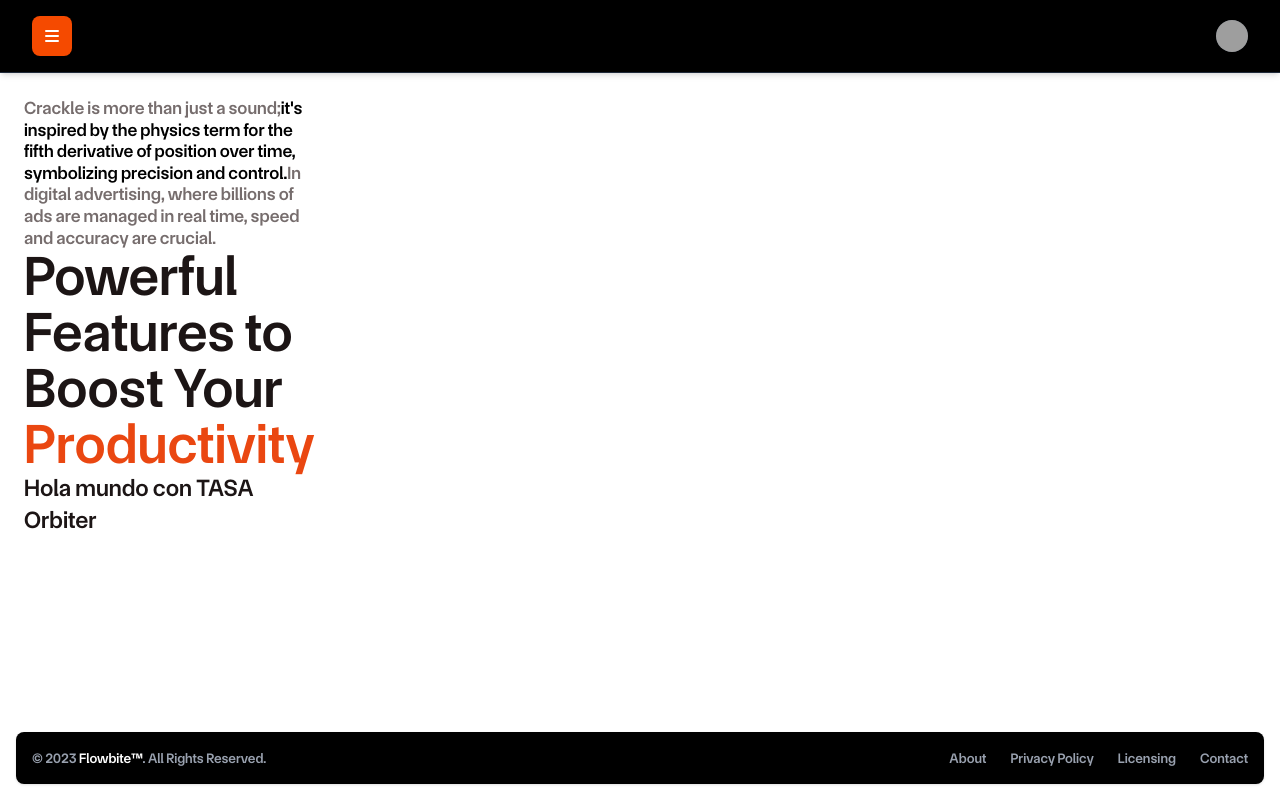
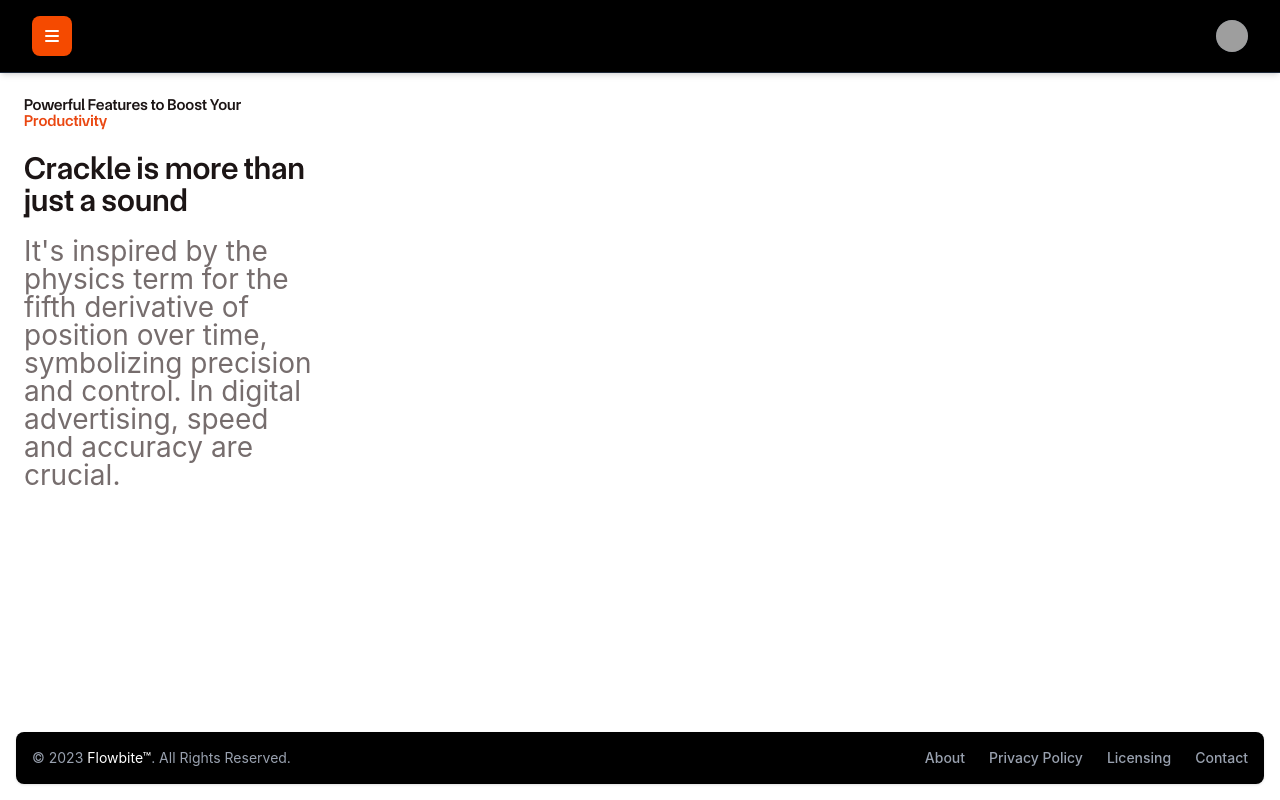
Before and after one commit to gbauz/proyecto-test-personalidad, a React (Vite) app in the folder my-page/: page /settings in a window 1280 px wide. Built offline with nearby package versions, Linux system fonts and the light colour scheme; grey boxes are pictures that could not be loaded.

Commit message:
estilos globales

```diff
--- a/my-page/src/Features/Settings/Settings.jsx
+++ b/my-page/src/Features/Settings/Settings.jsx
@@ -1,24 +1,16 @@
 const Settings = () => {
-    return (
-      <div className="w-[300px]">
-      <h2 className="font-inter text-[18px] font-normal leading-[120%] text-[#766D6D]">
-      Crackle is more than just a sound;
-      <span className="text-[#000000] font-bold">
-      it's inspired by the physics term for the fifth derivative of position over time, symbolizing precision and control.
-      </span>
-      <span className="text-[#766D6D] font-normal">
-      In digital advertising, where billions of ads are managed in real time, speed and accuracy are crucial.
-    </span>
-    </h2>
-    <h1 className="font-orbiter font-semibold text-[56px] leading-[100%] text-[#1C1515]">
-  Powerful Features to Boost Your <span className="text-[#EA4711]">Productivity</span>
-</h1>
-<h1 className="font-orbiter text-2xl text-[#1C1515]">Hola mundo con TASA Orbiter</h1>
+  return (
+    <div className="w-[300px]">
+      <h1>Powerful Features to Boost Your <span style={{ color: '#EA4711' }}>Productivity</span></h1>
 
+      <h2>Crackle is more than just a sound</h2>
+
+      <p>
+        It's inspired by the physics term for the fifth derivative of position over time,
+        symbolizing precision and control. In digital advertising, speed and accuracy are crucial.
+      </p>
     </div>
+  );
+};
 
-
-    );
-  };
-
-  export default Settings;
+export default Settings;
--- a/my-page/src/index.css
+++ b/my-page/src/index.css
@@ -1,8 +1,9 @@
 @import "tailwindcss";
-@import 'flowbite';
+@import "flowbite";
 @import "@fontsource/inter/400.css";
 @import "@fontsource/inter/600.css";
 
+/* Fuente personalizada */
 @font-face {
   font-family: 'TASA Orbiter Display';
   src: url('/fonts/TASAOrbiterDisplay-SemiBold.otf') format('opentype');
@@ -11,6 +12,30 @@
   font-display: swap;
 }
 
-  body {
+
+h1 {
   font-family: 'TASA Orbiter Display', sans-serif;
+  font-size: 16px;
+  font-weight: 600;
+  line-height: 100%;
+  color: #1C1515;
+  margin-bottom: 1.5rem; /* mb-6 */
 }
+
+h2, h3 {
+  font-family: 'TASA Orbiter Display', sans-serif;
+  font-size: 32px;
+  font-weight: 600;
+  line-height: 100%;
+  color: #1C1515;
+  margin-bottom: 1.25rem; /* mb-5 */
+}
+
+p {
+  font-family: 'Inter', sans-serif;
+  font-size: 28px;
+  font-weight: 400;
+  line-height: 100%;
+  color: #766D6D;
+  margin-bottom: 1rem; /* mb-4 */
+}
```
Lines whose indentation alone changed are shown as unchanged.
